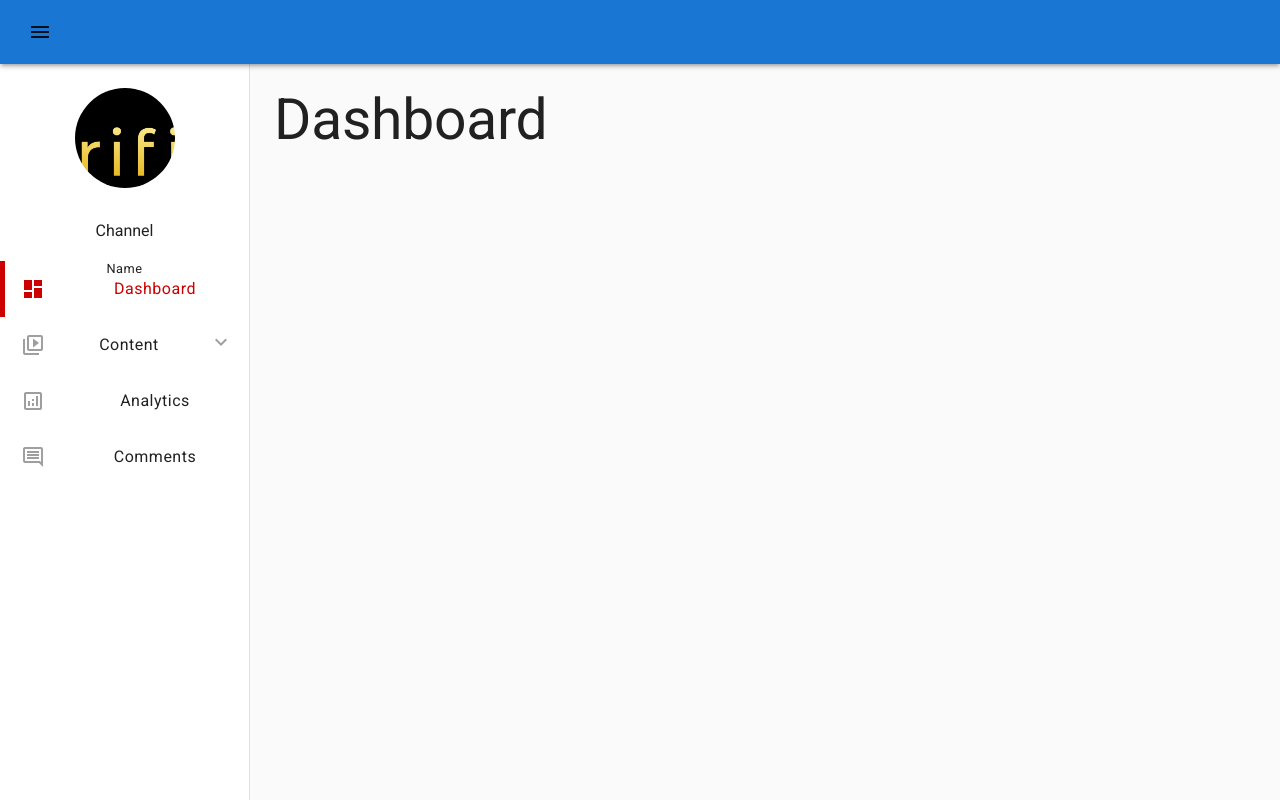
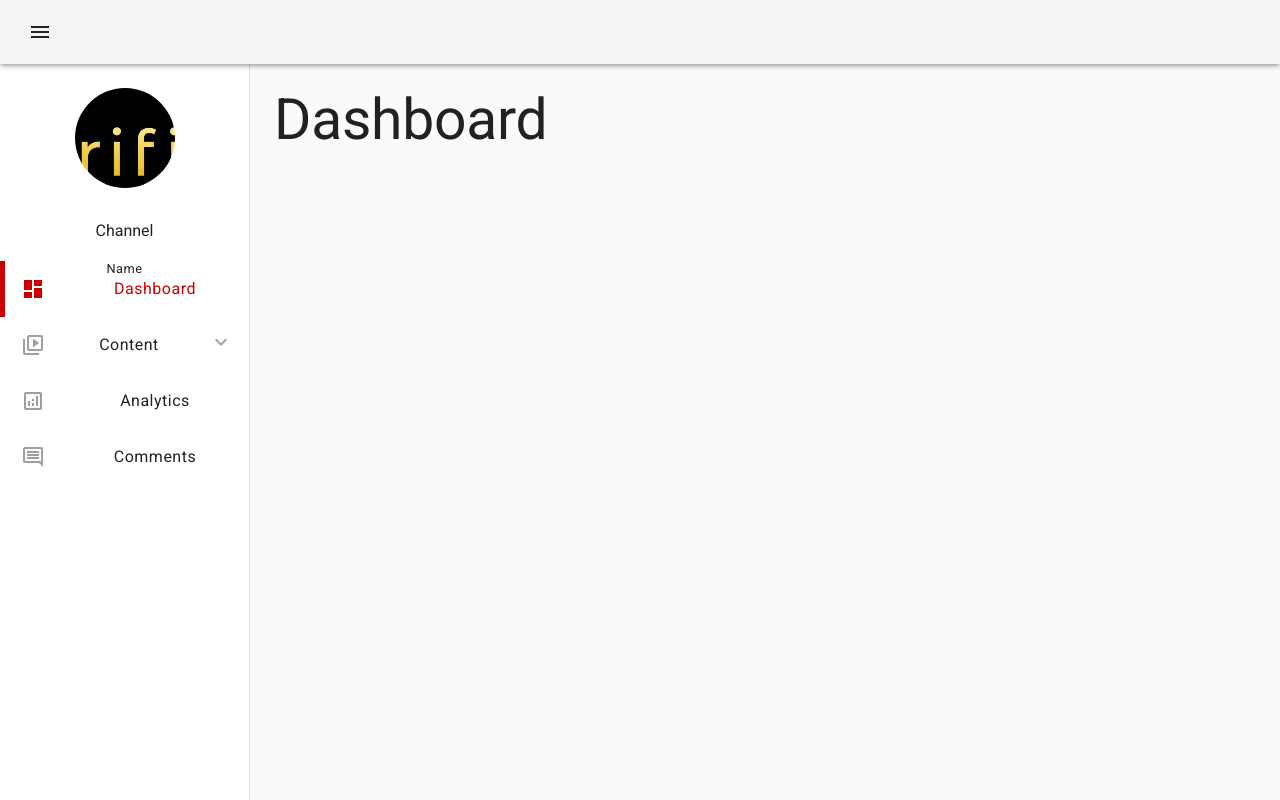
Before and after one commit to adamshields/angular-material-sidenav, an Angular app: page /dashboard in a window 1280 px wide. Built offline with nearby package versions, Linux system fonts and the light colour scheme.

Commit message:
remove primary color from mat toolbar

```diff
--- a/src/app/app.component.scss
+++ b/src/app/app.component.scss
@@ -1,7 +1,7 @@
 mat-toolbar {
   position: relative;
   z-index: 5;
-  background-color: #1976d2;
+  // background-color: #1976d2;
 }
 .content {
   padding: 24px;
```
